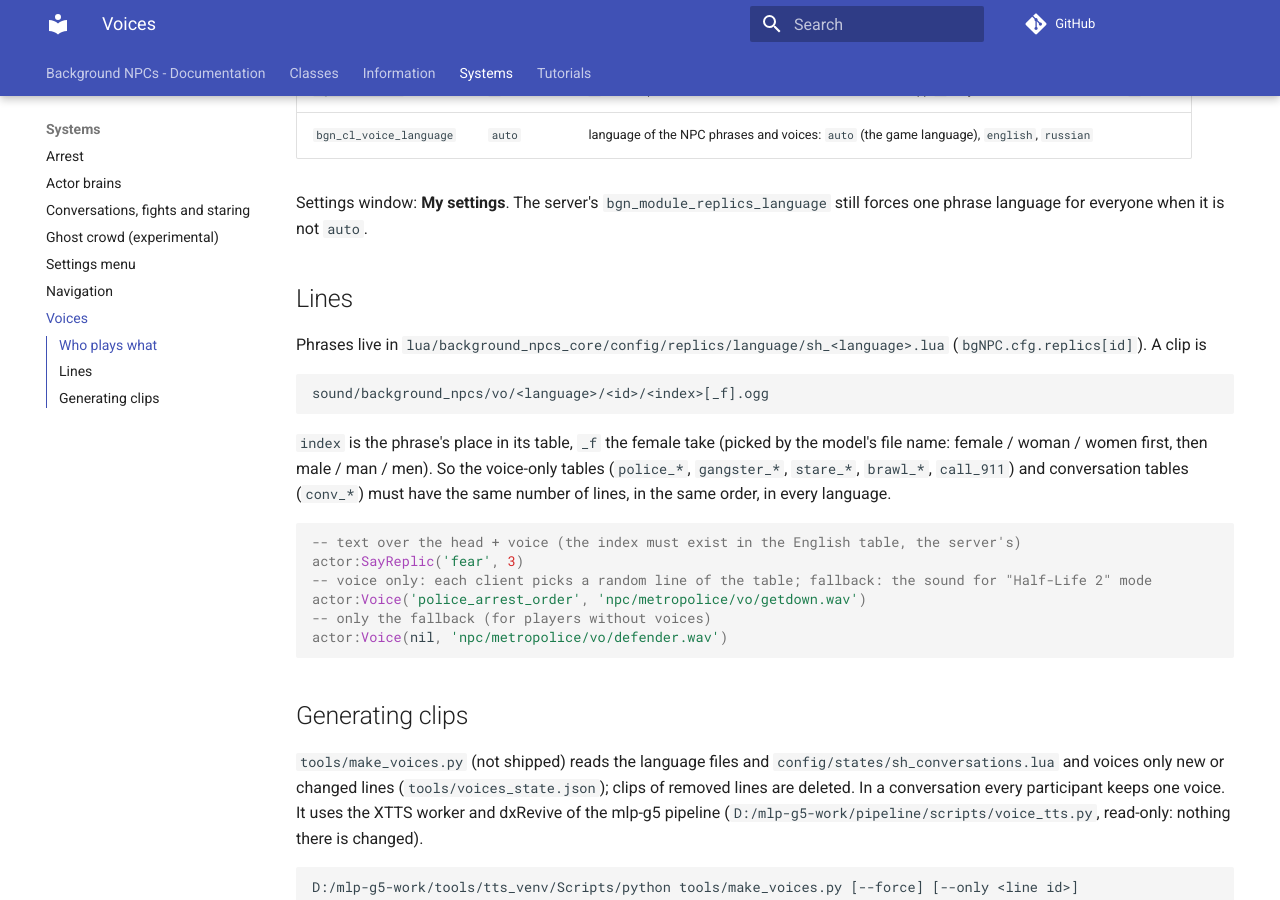
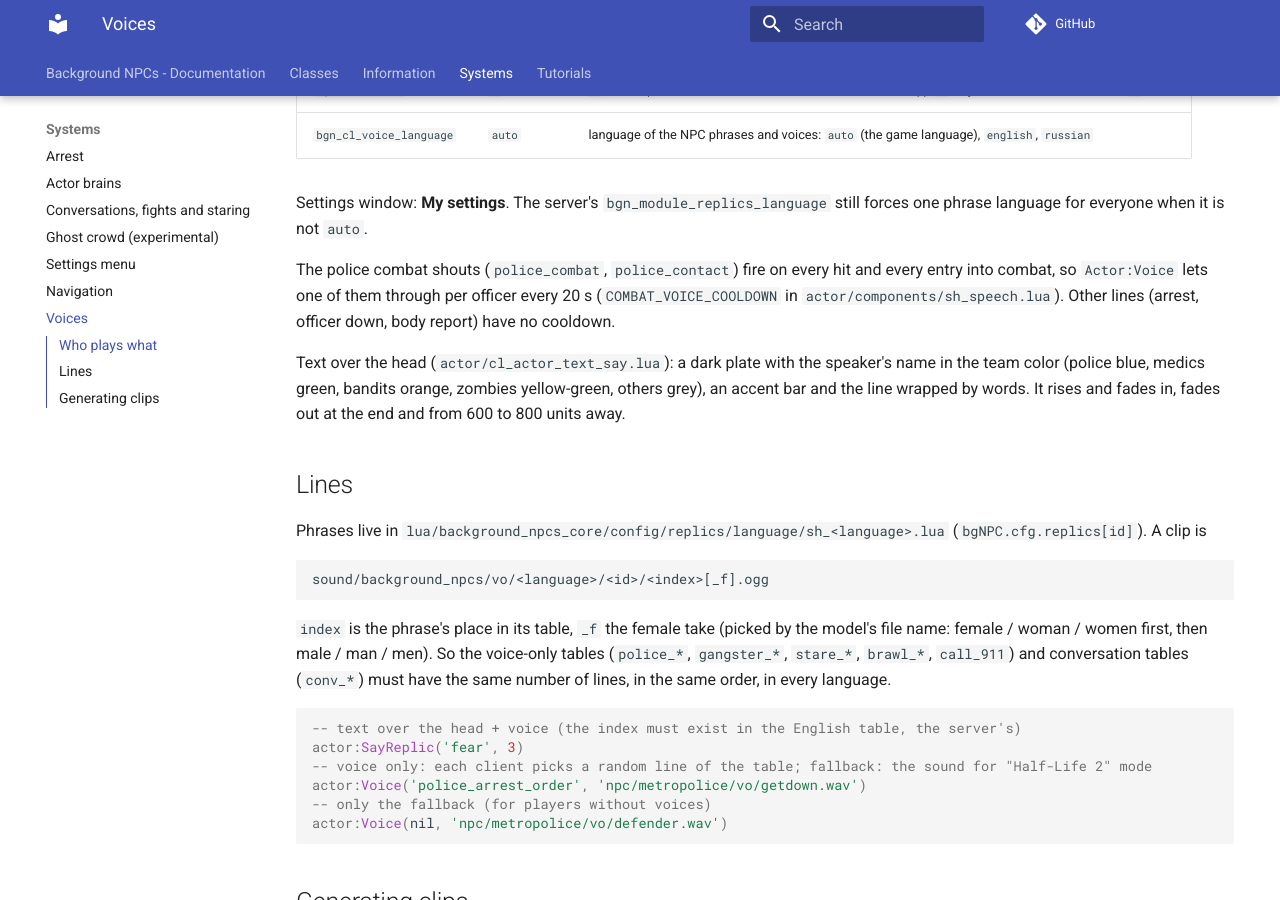
Before and after one commit to Shark-vil/background-citizens, an MkDocs documentation site: the page built from docs/systems/voices.md, in a window 1280 px wide and 900 px high, scrolled down 467 px. Built offline with MkDocs 1.6.1 and Material for MkDocs 9.7.7, drawn with Linux system fonts in a browser that asks for light colours; comment, search, counter and statistics services are not loaded.

Commit message:
Docs: combat voice cooldown and overhead line look; spawn check traces the body, not the floor point
The spawn visibility check traced to a point on the floor, which stopped on the floor just short of it and
counted as hidden: actors appeared right in front of the player. It now traces feet, chest and head.

Co-Authored-By: Claude Opus 5.5 <noreply@anthropic.com>

```diff
--- a/docs/systems/voices.md
+++ b/docs/systems/voices.md
@@ -16,6 +16,14 @@ who says which line, and each client plays it in its own language, or not at all
 
 Settings window: **My settings**. The server's `bgn_module_replics_language` still forces one phrase language
 for everyone when it is not `auto`.
+
+The police combat shouts (`police_combat`, `police_contact`) fire on every hit and every entry into combat, so
+`Actor:Voice` lets one of them through per officer every 20 s (`COMBAT_VOICE_COOLDOWN` in
+`actor/components/sh_speech.lua`). Other lines (arrest, officer down, body report) have no cooldown.
+
+Text over the head (`actor/cl_actor_text_say.lua`): a dark plate with the speaker's name in the team color
+(police blue, medics green, bandits orange, zombies yellow-green, others grey), an accent bar and the line
+wrapped by words. It rises and fades in, fades out at the end and from 600 to 800 units away.
 
 ## Lines
 
```
Also changed, not shown: 1 other file.
